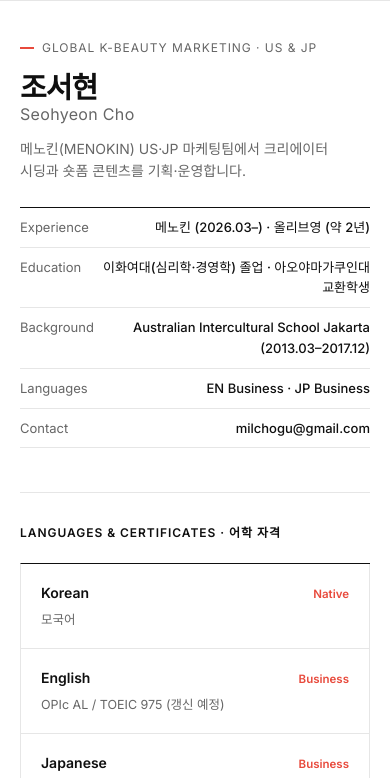
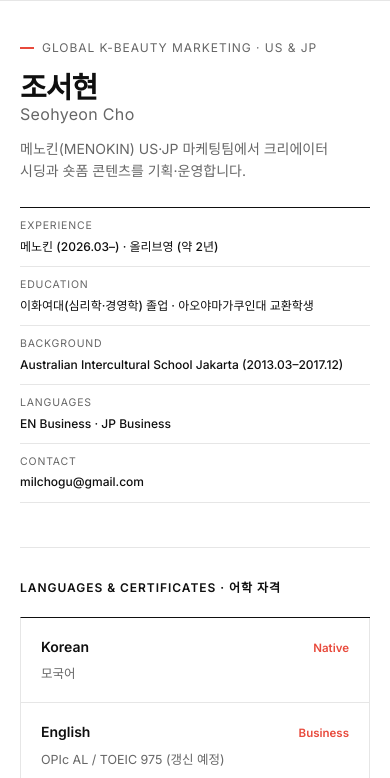
Before and after one commit to milchogu/seohyeoncho, a plain HTML site: page index.html in a window 390 px wide. Shown: the part 52-830 px from the top of the page. Drawn offline with Linux system fonts and the light colour scheme.

Commit message:
Fit all capability headers on one line at 390px; stack meta rows on mobile

```diff
--- a/index.html
+++ b/index.html
@@ -537,6 +537,34 @@
       .item-foot { padding-top: 8px; gap: 6px 8px; flex-wrap: wrap; font-size: 11.5px; }
       .metric { font-size: 11.5px; }
     }
+
+    /* 좁은 모바일: meta-row 라벨 위 / 값 아래로 쌓아 값이 한 줄에 들어가게 */
+    @media (max-width: 640px) {
+      .meta-row {
+        display: block;
+        padding: 10px 0;
+        gap: 0;
+      }
+      .meta-row span:first-child {
+        display: block;
+        font-size: 10.5px;
+        letter-spacing: 0.08em;
+        text-transform: uppercase;
+        margin-bottom: 2px;
+      }
+      .meta-row span:last-child {
+        display: block;
+        text-align: left;
+        font-size: 12px;
+      }
+    }
+
+    /* 360px급 안드로이드: 카드 헤더(제목+태그) 한 줄 유지 */
+    @media (max-width: 380px) {
+      .cap-head { gap: 4px 8px; }
+      .cap-title { font-size: 13.5px; }
+      .cap-tag { font-size: 10px; letter-spacing: 0.02em; }
+    }
   </style>
 </head>
 <body>
@@ -676,7 +704,7 @@
         </div>
         <div class="cap-card">
           <div class="cap-head">
-            <span class="cap-title">대규모 시딩 및 국내·해외 배송 전반 관리</span>
+            <span class="cap-title">대규모 시딩·국내외 배송 관리</span>
             <span class="cap-tag">발송 미스 0건</span>
           </div>
           <p class="cap-desc">Google Sheets·Excel로 시딩 물량 배송·회수 일정 관리. 국내·해외 3PL 출고·배송·회수까지 전 과정 직접 운영.</p>
```
